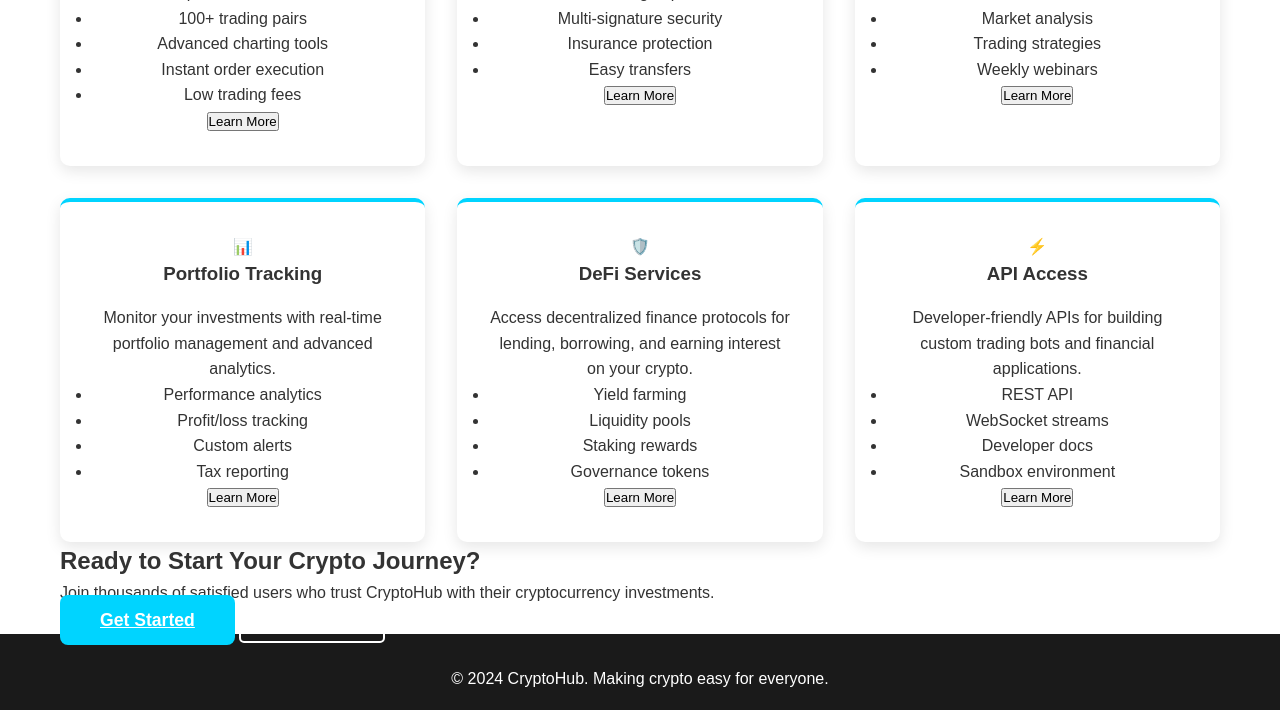
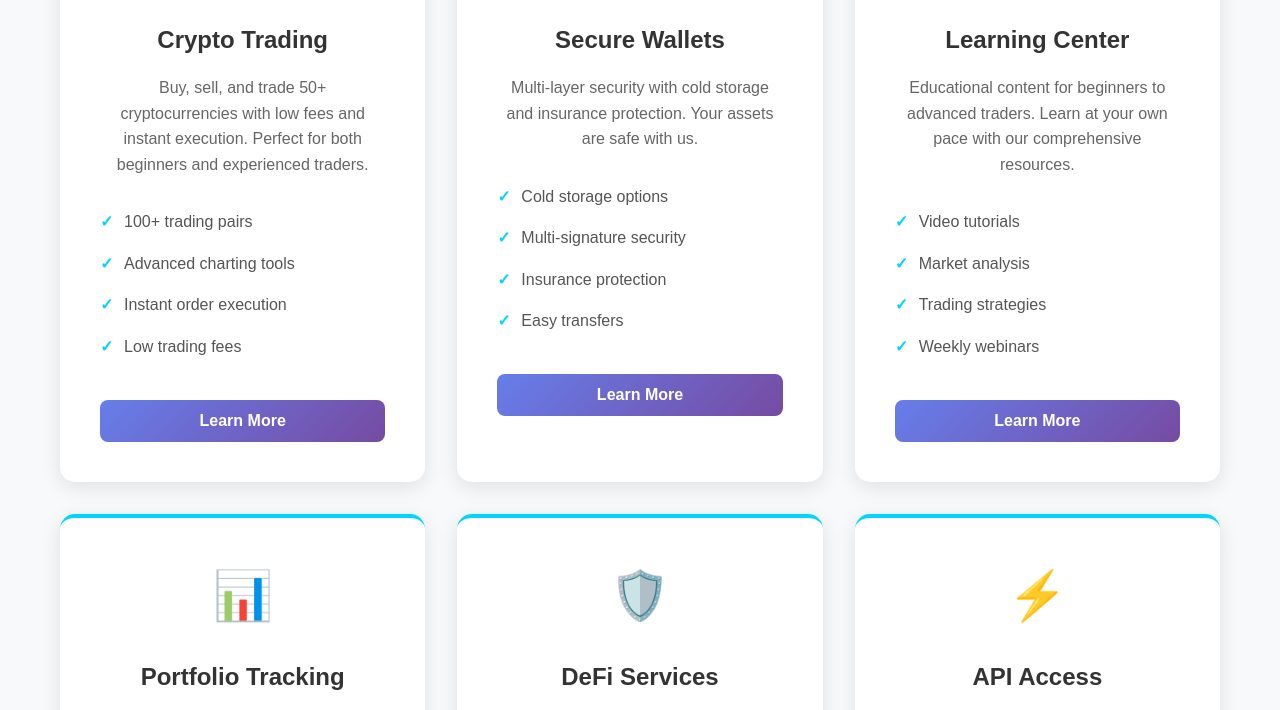
Before and after one commit to Wan010/Thecrypto, a plain HTML site: page services.html in a window 1280 px wide. Shown: the part 565-1275 px from the top of the page. Drawn offline with Linux system fonts and the light colour scheme.

Commit message:
Update style.css

```diff
--- a/styles/style.css
+++ b/styles/style.css
@@ -753,3 +753,222 @@ body {
     transform: translateY(-2px);
     box-shadow: 0 5px 15px rgba(0, 212, 255, 0.3);
 }
+
+/* Services Section Styles */
+.services-section {
+    padding: 80px 0;
+    background: #f8f9fa;
+}
+
+.services-grid {
+    display: grid;
+    grid-template-columns: repeat(auto-fit, minmax(350px, 1fr));
+    gap: 2rem;
+}
+
+.service-card {
+    background: white;
+    padding: 2.5rem;
+    border-radius: 15px;
+    text-align: center;
+    box-shadow: 0 5px 20px rgba(0,0,0,0.1);
+    transition: all 0.3s ease;
+    border-top: 4px solid #00d4ff;
+    position: relative;
+    overflow: hidden;
+}
+
+.service-card::before {
+    content: '';
+    position: absolute;
+    top: 0;
+    left: 0;
+    right: 0;
+    height: 4px;
+    background: linear-gradient(135deg, #667eea 0%, #764ba2 100%);
+    transform: scaleX(0);
+    transition: transform 0.3s ease;
+}
+
+.service-card:hover {
+    transform: translateY(-10px);
+    box-shadow: 0 15px 40px rgba(0,0,0,0.15);
+}
+
+.service-card:hover::before {
+    transform: scaleX(1);
+}
+
+.service-icon {
+    font-size: 3rem;
+    margin-bottom: 1.5rem;
+    display: block;
+}
+
+.service-card h3 {
+    color: #333;
+    margin-bottom: 1rem;
+    font-size: 1.5rem;
+    font-weight: 600;
+}
+
+.service-card p {
+    color: #666;
+    margin-bottom: 1.5rem;
+    line-height: 1.6;
+}
+
+.service-features {
+    list-style: none;
+    margin-bottom: 2rem;
+    text-align: left;
+}
+
+.service-features li {
+    padding: 0.5rem 0;
+    color: #555;
+    position: relative;
+    padding-left: 1.5rem;
+}
+
+.service-features li::before {
+    content: '✓';
+    position: absolute;
+    left: 0;
+    color: #00d4ff;
+    font-weight: bold;
+}
+
+.btn-service {
+    background: linear-gradient(135deg, #667eea 0%, #764ba2 100%);
+    color: white;
+    padding: 12px 30px;
+    border: none;
+    border-radius: 8px;
+    cursor: pointer;
+    font-size: 1rem;
+    font-weight: 600;
+    transition: all 0.3s ease;
+    width: 100%;
+}
+
+.btn-service:hover {
+    transform: translateY(-2px);
+    box-shadow: 0 5px 15px rgba(102, 126, 234, 0.4);
+}
+
+/* CTA Section */
+.cta-section {
+    background: linear-gradient(135deg, #667eea 0%, #764ba2 100%);
+    color: white;
+    padding: 80px 0;
+    text-align: center;
+}
+
+.cta-content h2 {
+    font-size: 2.5rem;
+    margin-bottom: 1rem;
+}
+
+.cta-content p {
+    font-size: 1.2rem;
+    margin-bottom: 2rem;
+    opacity: 0.9;
+    max-width: 600px;
+    margin-left: auto;
+    margin-right: auto;
+}
+
+.cta-buttons {
+    display: flex;
+    gap: 1rem;
+    justify-content: center;
+    flex-wrap: wrap;
+}
+
+.cta-buttons .btn-primary {
+    background: #00d4ff;
+    color: white;
+    padding: 15px 40px;
+    border: none;
+    border-radius: 8px;
+    text-decoration: none;
+    font-size: 1.1rem;
+    font-weight: 600;
+    transition: all 0.3s;
+}
+
+.cta-buttons .btn-secondary {
+    background: transparent;
+    color: white;
+    padding: 15px 40px;
+    border: 2px solid white;
+    border-radius: 8px;
+    text-decoration: none;
+    font-size: 1.1rem;
+    font-weight: 600;
+    transition: all 0.3s;
+}
+
+.cta-buttons .btn-primary:hover {
+    background: #00b8e6;
+    transform: translateY(-2px);
+}
+
+.cta-buttons .btn-secondary:hover {
+    background: white;
+    color: #333;
+    transform: translateY(-2px);
+}
+
+/* Mobile Responsive for Services Page */
+@media (max-width: 768px) {
+    .services-grid {
+        grid-template-columns: 1fr;
+        gap: 1.5rem;
+    }
+
+    .service-card {
+        padding: 2rem;
+    }
+
+    .cta-content h2 {
+        font-size: 2rem;
+    }
+
+    .cta-buttons {
+        flex-direction: column;
+        align-items: center;
+    }
+
+    .cta-buttons .btn-primary,
+    .cta-buttons .btn-secondary {
+        width: 200px;
+        text-align: center;
+    }
+
+    .service-icon {
+        font-size: 2.5rem;
+    }
+}
+
+/* Button hover effects for service cards */
+.service-card .btn-service {
+    position: relative;
+    overflow: hidden;
+}
+
+.service-card .btn-service::before {
+    content: '';
+    position: absolute;
+    top: 0;
+    left: -100%;
+    width: 100%;
+    height: 100%;
+    background: linear-gradient(90deg, transparent, rgba(255,255,255,0.2), transparent);
+    transition: left 0.5s;
+}
+
+.service-card .btn-service:hover::before {
+    left: 100%;
+}
```
